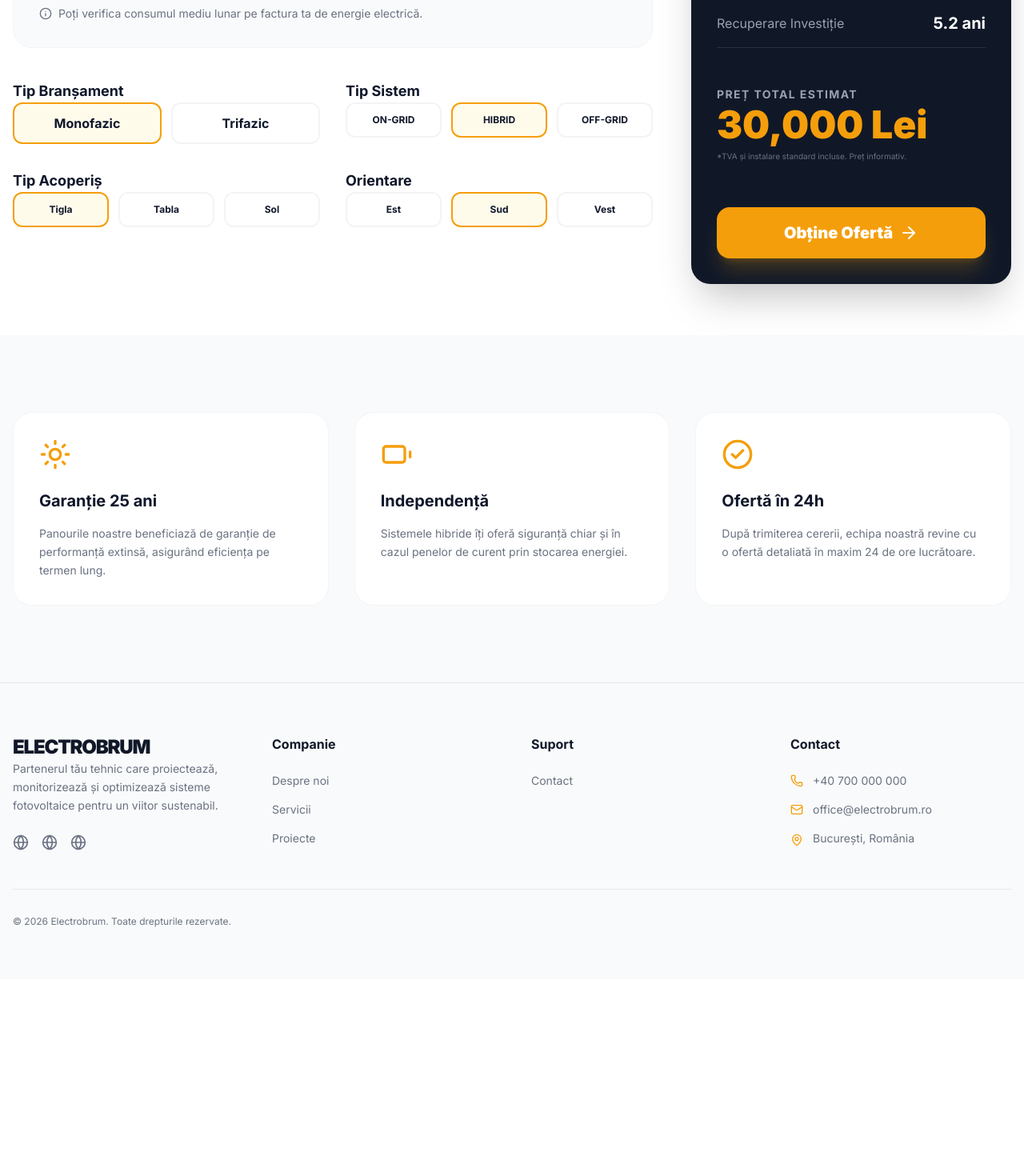
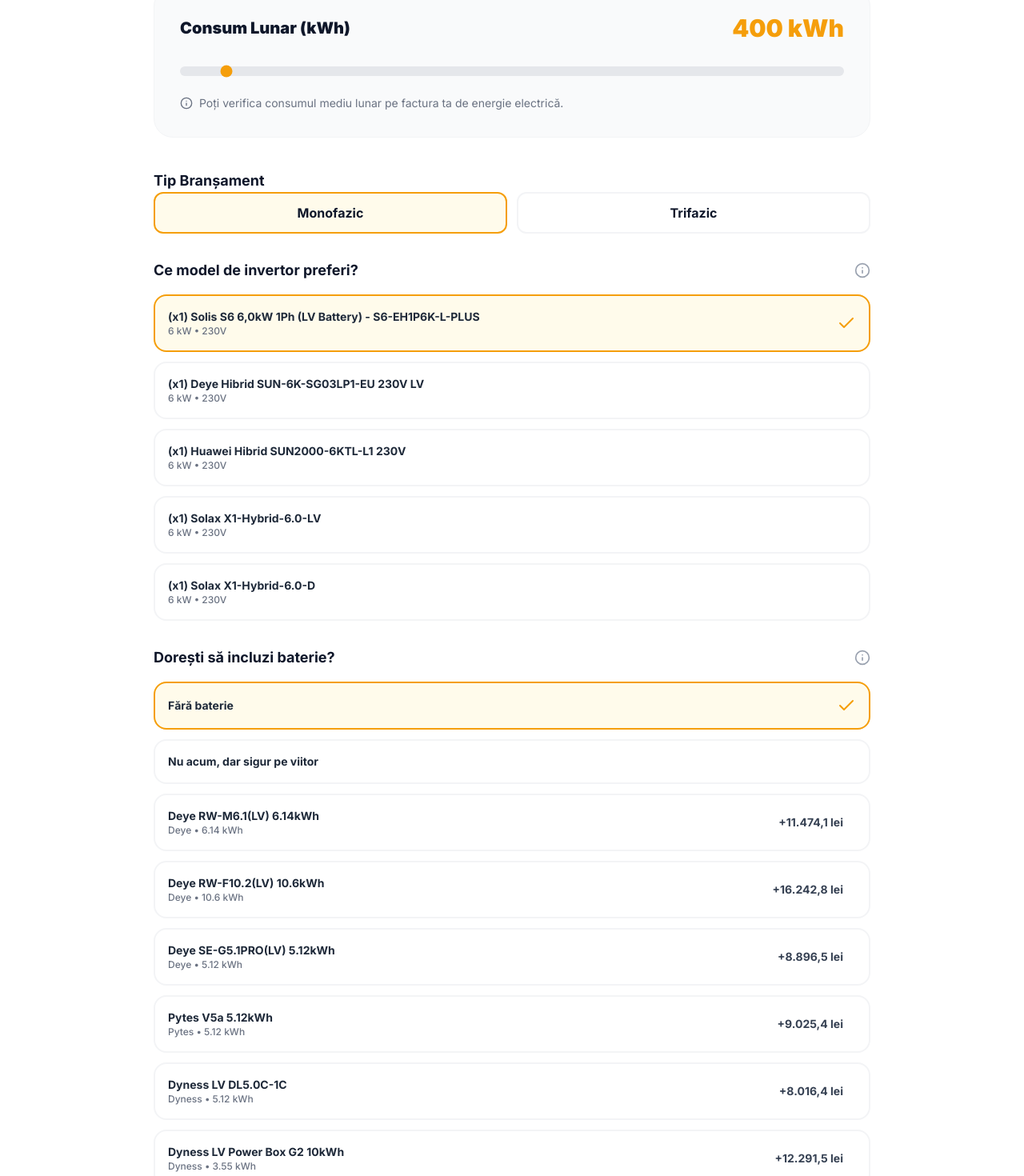
Before and after one commit to emibordeianu1999-spec/electrobrum-v2, a Next.js app: page /calculator in a window 1280 px wide. Shown: the part 700-2170 px from the top of the page at 80% size. Before the commit the page ends 1924 px from the top, so only its background shows below. Built offline with nearby package versions, Linux system fonts and the light colour scheme.

Commit message:
updated calculator page

```diff
--- a/app/calculator/page.tsx
+++ b/app/calculator/page.tsx
@@ -3,7 +3,6 @@
 import { useState, useEffect } from "react";
 import Link from "next/link";
 import {
-  Zap,
   ArrowRight,
   Info,
   Home,
@@ -11,13 +10,89 @@
   Sun,
   Battery,
   CheckCircle2,
-  Calculator,
-  LayoutGrid,
+  Check,
 } from "lucide-react";
 import { Button } from "@/app/components/ui/button";
-import { Input } from "@/app/components/ui/input";
 import { Label } from "@/app/components/ui/label";
-import { RadioGroup, RadioGroupItem } from "@/app/components/ui/radio-group";
+
+const inverterModels = [
+  {
+    id: "solis-s6",
+    name: "(x1) Solis S6 6,0kW 1Ph (LV Battery) - S6-EH1P6K-L-PLUS",
+    details: "6 kW • 230V",
+    priceAdjustment: 0,
+  },
+  {
+    id: "deye-sun-6k",
+    name: "(x1) Deye Hibrid SUN-6K-SG03LP1-EU 230V LV",
+    details: "6 kW • 230V",
+    priceAdjustment: 100,
+  },
+  {
+    id: "huawei-sun2000",
+    name: "(x1) Huawei Hibrid SUN2000-6KTL-L1 230V",
+    details: "6 kW • 230V",
+    priceAdjustment: 200,
+  },
+  {
+    id: "solax-x1-hybrid-lv",
+    name: "(x1) Solax X1-Hybrid-6.0-LV",
+    details: "6 kW • 230V",
+    priceAdjustment: 150,
+  },
+  {
+    id: "solax-x1-hybrid-d",
+    name: "(x1) Solax X1-Hybrid-6.0-D",
+    details: "6 kW • 230V",
+    priceAdjustment: 180,
+  },
+];
+
+const batteryModels = [
+  { id: "fara-baterie", name: "Fără baterie", details: "", price: 0 },
+  {
+    id: "nu-acum",
+    name: "Nu acum, dar sigur pe viitor",
+    details: "",
+    price: 0,
+  },
+  {
+    id: "deye-rw-m61",
+    name: "Deye RW-M6.1(LV) 6.14kWh",
+    details: "Deye • 6.14 kWh",
+    price: 11474.1,
+  },
+  {
+    id: "deye-rw-f102",
+    name: "Deye RW-F10.2(LV) 10.6kWh",
+    details: "Deye • 10.6 kWh",
+    price: 16242.8,
+  },
+  {
+    id: "deye-se-g51",
+    name: "Deye SE-G5.1PRO(LV) 5.12kWh",
+    details: "Deye • 5.12 kWh",
+    price: 8896.5,
+  },
+  {
+    id: "pytes-v5a",
+    name: "Pytes V5a 5.12kWh",
+    details: "Pytes • 5.12 kWh",
+    price: 9025.4,
+  },
+  {
+    id: "dyness-lv-dl50c",
+    name: "Dyness LV DL5.0C-1C",
+    details: "Dyness • 5.12 kWh",
+    price: 8016.4,
+  },
+  {
+    id: "dyness-lv-powerbox",
+    name: "Dyness LV Power Box G2 10kWh",
+    details: "Dyness • 3.55 kWh",
+    price: 12291.5,
+  },
+];
 
 export default function CalculatorPage() {
   // Configuration State
@@ -26,9 +101,10 @@
   const [monthlyConsum, setMonthlyConsum] = useState(400);
   const [targetPower, setTargetPower] = useState(6);
   const [phaseType, setPhaseType] = useState("monofazic"); // monofazic, trifazic
-  const [systemType, setSystemType] = useState("hibrid"); // on-grid, hibrid, off-grid
   const [roofType, setRoofType] = useState("tigla"); // tigla, tabla, sol
   const [orientation, setOrientation] = useState("sud"); // sud, est, vest
+  const [inverterModel, setInverterModel] = useState(inverterModels[0].id);
+  const [batteryModel, setBatteryModel] = useState(batteryModels[0].id);
 
   // Results State
   const [results, setResults] = useState({
@@ -52,10 +128,23 @@
 
     // Price estimation logic
     let pricePerKW = clientType === "fizica" ? 3500 : 4000; // Simplified price base
-    if (systemType === "hibrid") pricePerKW += 1500;
-    if (systemType === "off-grid") pricePerKW += 2500;
 
-    const estimatedPrice = power * pricePerKW;
+    const selectedInverter = inverterModels.find(
+      (inv) => inv.id === inverterModel,
+    );
+    if (selectedInverter) {
+      pricePerKW += selectedInverter.priceAdjustment;
+    }
+
+    let estimatedPrice = power * pricePerKW;
+
+    const selectedBattery = batteryModels.find(
+      (bat) => bat.id === batteryModel,
+    );
+    if (selectedBattery) {
+      estimatedPrice += selectedBattery.price;
+    }
+
     const annualSavings = annualProduction * 0.8; // 0.8 RON per kWh average
     const roiYears = estimatedPrice / annualSavings;
 
@@ -72,9 +161,10 @@
     monthlyConsum,
     targetPower,
     phaseType,
-    systemType,
     roofType,
     orientation,
+    inverterModel,
+    batteryModel,
   ]);
 
   return (
@@ -95,11 +185,12 @@
 
       <section className="py-16 bg-white dark:bg-gray-950">
         <div className="container mx-auto px-4">
-          <div className="flex flex-col lg:flex-row gap-12">
-            {/* Left Column: Configuration */}
-            <div className="lg:w-2/3 space-y-10">
+          <div className="max-w-4xl mx-auto">
+            <div className="flex flex-col gap-12">
+              {/* Configuration */}
+              <div className="w-full space-y-10">
                 {/* Client Type & Method */}
-              <div className="grid grid-cols-1 md:grid-cols-2 gap-6">
+                <div className="grid grid-cols-1 gap-6">
                   <div className="space-y-4">
                     <Label className="text-lg font-bold">Tip Client</Label>
                     <div className="flex gap-4">
@@ -190,7 +281,9 @@
                         max="100"
                         step="1"
                         value={targetPower}
-                      onChange={(e) => setTargetPower(parseInt(e.target.value))}
+                        onChange={(e) =>
+                          setTargetPower(parseInt(e.target.value))
+                        }
                         className="w-full h-3 bg-gray-200 dark:bg-gray-800 rounded-lg appearance-none cursor-pointer accent-amber-500"
                       />
                     </div>
@@ -198,7 +291,7 @@
                 </div>
 
                 {/* System Configuration Grid */}
-              <div className="grid grid-cols-1 md:grid-cols-2 gap-8">
+                <div className="grid grid-cols-1 gap-8">
                   {/* Phase Type */}
                   <div className="space-y-4">
                     <Label className="text-lg font-bold">Tip Branșament</Label>
@@ -215,17 +308,68 @@
                     </div>
                   </div>
 
-                {/* System Type */}
+                  {/* Inverter Model */}
                   <div className="space-y-4">
-                  <Label className="text-lg font-bold">Tip Sistem</Label>
-                  <div className="grid grid-cols-3 gap-3 text-xs">
-                    {["on-grid", "hibrid", "off-grid"].map((type) => (
+                    <Label className="text-lg font-bold flex justify-between items-center">
+                      <span>Ce model de invertor preferi?</span>
+                      <Info className="h-5 w-5 text-gray-400" />
+                    </Label>
+                    <div className="space-y-3">
+                      {inverterModels.map((inverter) => (
                         <button
-                        key={type}
-                        onClick={() => setSystemType(type)}
-                        className={`p-3 rounded-xl border-2 transition-all font-bold uppercase ${systemType === type ? "border-amber-500 bg-amber-50 dark:bg-amber-900/20" : "border-gray-100 dark:border-gray-800"}`}
+                          key={inverter.id}
+                          onClick={() => setInverterModel(inverter.id)}
+                          className={`w-full p-4 rounded-2xl border-2 text-left transition-all flex items-center justify-between ${inverterModel === inverter.id ? "border-amber-500 bg-amber-50 dark:bg-amber-900/20" : "border-gray-100 dark:border-gray-800"}`}
                         >
-                        {type}
+                          <div>
+                            <p className="font-bold text-sm text-gray-800 dark:text-gray-200">
+                              {inverter.name}
+                            </p>
+                            <p className="text-xs text-gray-500 font-medium">
+                              {inverter.details}
+                            </p>
+                          </div>
+                          {inverterModel === inverter.id && (
+                            <Check className="h-6 w-6 text-amber-500" />
+                          )}
+                        </button>
+                      ))}
+                    </div>
+                  </div>
+
+                  {/* Battery Model */}
+                  <div className="space-y-4">
+                    <Label className="text-lg font-bold flex justify-between items-center">
+                      <span>Dorești să incluzi baterie?</span>
+                      <Info className="h-5 w-5 text-gray-400" />
+                    </Label>
+                    <div className="space-y-3">
+                      {batteryModels.map((battery) => (
+                        <button
+                          key={battery.id}
+                          onClick={() => setBatteryModel(battery.id)}
+                          className={`w-full p-4 rounded-2xl border-2 text-left transition-all flex items-center justify-between ${batteryModel === battery.id ? "border-amber-500 bg-amber-50 dark:bg-amber-900/20" : "border-gray-100 dark:border-gray-800"}`}
+                        >
+                          <div>
+                            <p className="font-bold text-sm text-gray-800 dark:text-gray-200">
+                              {battery.name}
+                            </p>
+                            {battery.details && (
+                              <p className="text-xs text-gray-500 font-medium">
+                                {battery.details}
+                              </p>
+                            )}
+                          </div>
+                          <div className="flex items-center">
+                            {battery.price > 0 && (
+                              <span className="text-sm font-bold text-gray-700 dark:text-gray-300 mr-4">
+                                +{battery.price.toLocaleString("ro-RO")} lei
+                              </span>
+                            )}
+                            {batteryModel === battery.id && (
+                              <Check className="h-6 w-6 text-amber-500" />
+                            )}
+                          </div>
                         </button>
                       ))}
                     </div>
@@ -265,8 +409,8 @@
                 </div>
               </div>
 
-            {/* Right Column: Results Summary */}
-            <div className="lg:w-1/3">
+              {/* Results Summary */}
+              <div className="w-full">
                 <div className="sticky top-32 p-8 rounded-3xl bg-gray-900 text-white shadow-2xl overflow-hidden relative">
                   <div className="absolute top-0 right-0 w-32 h-32 bg-amber-500/10 rounded-full -translate-y-1/2 translate-x-1/2" />
 
@@ -294,7 +438,9 @@
                       </span>
                     </div>
                     <div className="flex justify-between items-center pb-4 border-b border-white/10">
-                    <span className="text-gray-400">Recuperare Investiție</span>
+                      <span className="text-gray-400">
+                        Recuperare Investiție
+                      </span>
                       <span className="text-xl font-bold">
                         {results.roiYears} ani
                       </span>
@@ -321,12 +467,14 @@
               </div>
             </div>
           </div>
+        </div>
       </section>
 
       {/* Info Cards */}
       <section className="py-24 bg-gray-50 dark:bg-gray-900/50">
         <div className="container mx-auto px-4">
-          <div className="grid grid-cols-1 md:grid-cols-3 gap-8">
+          <div className="max-w-4xl mx-auto">
+            <div className="grid grid-cols-1 gap-8">
               <div className="p-8 rounded-3xl bg-white dark:bg-gray-950 border border-gray-100 dark:border-gray-800">
                 <Sun className="h-10 w-10 text-amber-500 mb-6" />
                 <h4 className="text-xl font-bold mb-4">Garanție 25 ani</h4>
@@ -339,8 +487,8 @@
                 <Battery className="h-10 w-10 text-amber-500 mb-6" />
                 <h4 className="text-xl font-bold mb-4">Independență</h4>
                 <p className="text-gray-500 text-sm leading-relaxed">
-                Sistemele hibride îți oferă siguranță chiar și în cazul penelor
-                de curent prin stocarea energiei.
+                  Sistemele hibride îți oferă siguranță chiar și în cazul
+                  penelor de curent prin stocarea energiei.
                 </p>
               </div>
               <div className="p-8 rounded-3xl bg-white dark:bg-gray-950 border border-gray-100 dark:border-gray-800">
@@ -353,6 +501,7 @@
               </div>
             </div>
           </div>
+        </div>
       </section>
     </div>
   );
--- a/app/servicii/page.tsx
+++ b/app/servicii/page.tsx
@@ -195,9 +195,6 @@
           </div>
 
           <div className="relative">
-            {/* Connection Line (Desktop) */}
-            <div className="hidden lg:block absolute top-1/2 left-0 w-full h-0.5 bg-amber-500/20 -translate-y-1/2 z-0" />
-
             <div className="grid grid-cols-1 md:grid-cols-2 lg:grid-cols-5 gap-8 relative z-10">
               {[
                 {
```
Lines whose indentation alone changed are shown as unchanged.
